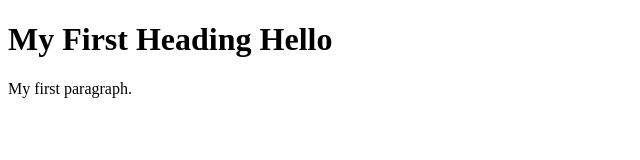
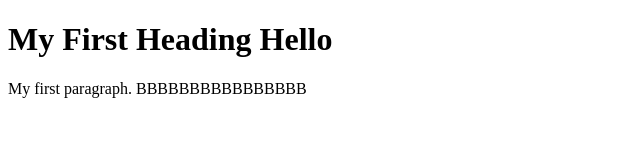
Before and after one commit to Vuth-Menghuor/Git-practice, a plain HTML site: page index.html in a window 1280 px wide. Shown: the whole page, without its empty margins (0-640 px from the left). Drawn offline with Linux system fonts and the light colour scheme.

Commit message:
code update

```diff
--- a/index.html
+++ b/index.html
@@ -4,7 +4,7 @@
 
 <h1>My First Heading Hello</h1>
 
-<p>My first paragraph.</p>
+<p>My first paragraph. BBBBBBBBBBBBBBBB</p>
 
 </body>
 </html>
```
